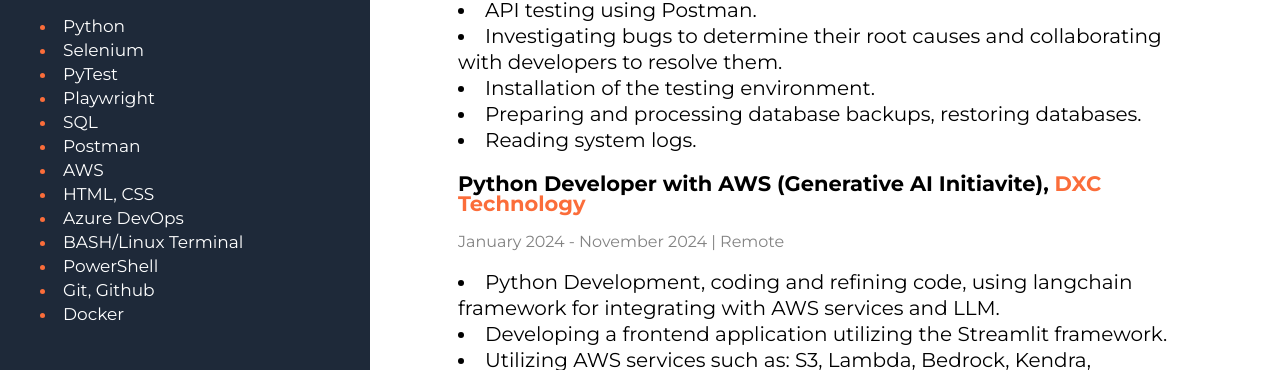
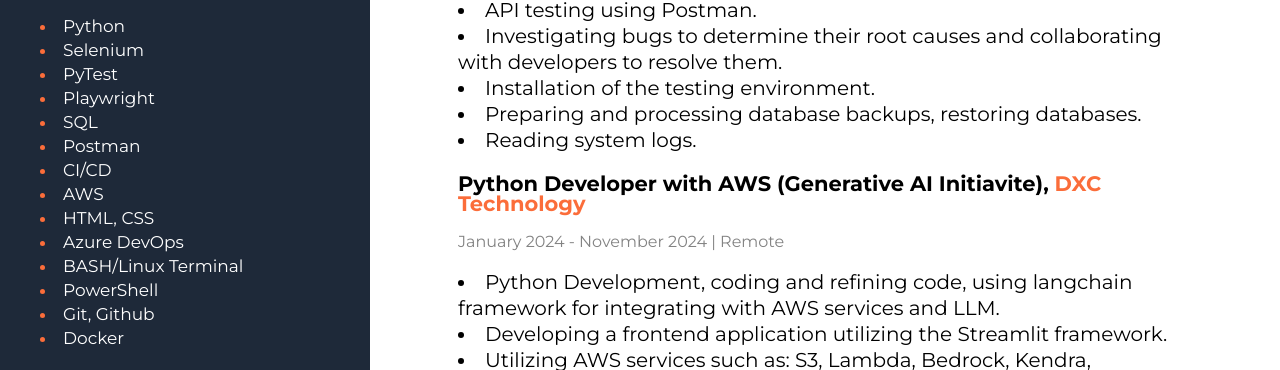
Before and after one commit to lukaszjaroszewski/CV, a plain HTML site: page index.html in a window 1280 px wide. Shown: the part 691-1061 px from the top of the page. Drawn offline with Linux system fonts and the light colour scheme.

Commit message:
Added CI/CD to tech skills section

```diff
--- a/index.html
+++ b/index.html
@@ -97,6 +97,7 @@
           <li><span class="list-secondary-item">Playwright</span></li>
           <li><span class="list-secondary-item">SQL</span></li>
           <li><span class="list-secondary-item">Postman</span></li>
+          <li><span class="list-secondary-item">CI/CD</span></li>
           <li><span class="list-secondary-item">AWS</span></li>
           <li><span class="list-secondary-item">HTML, CSS</span></li>
           <li><span class="list-secondary-item">Azure DevOps</span></li>
```
